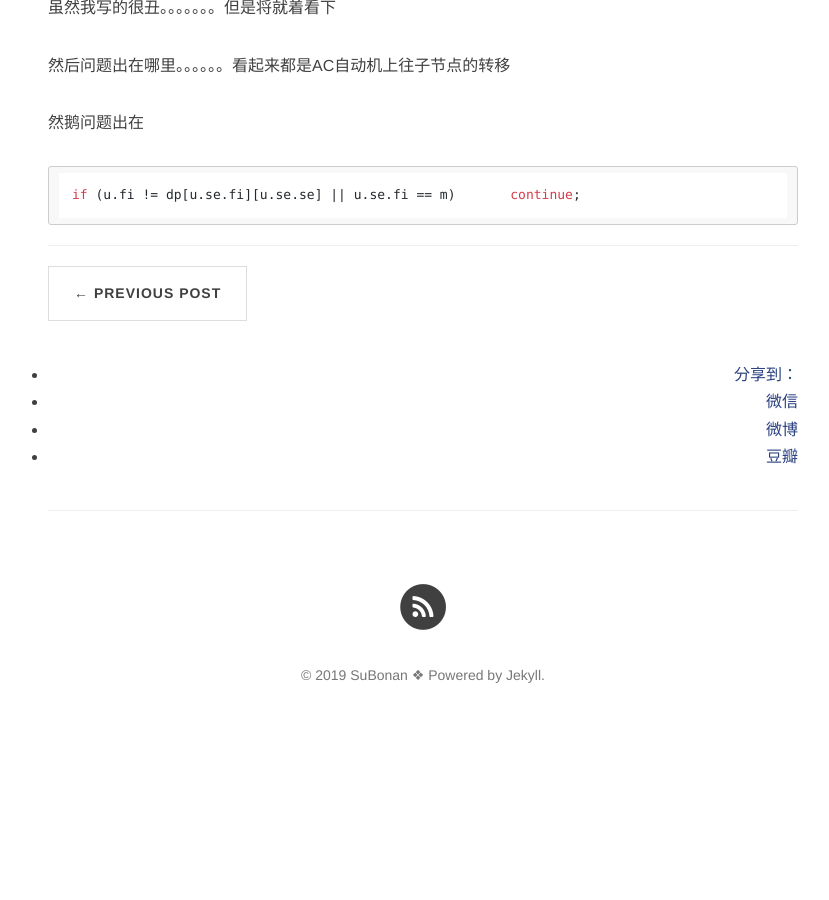
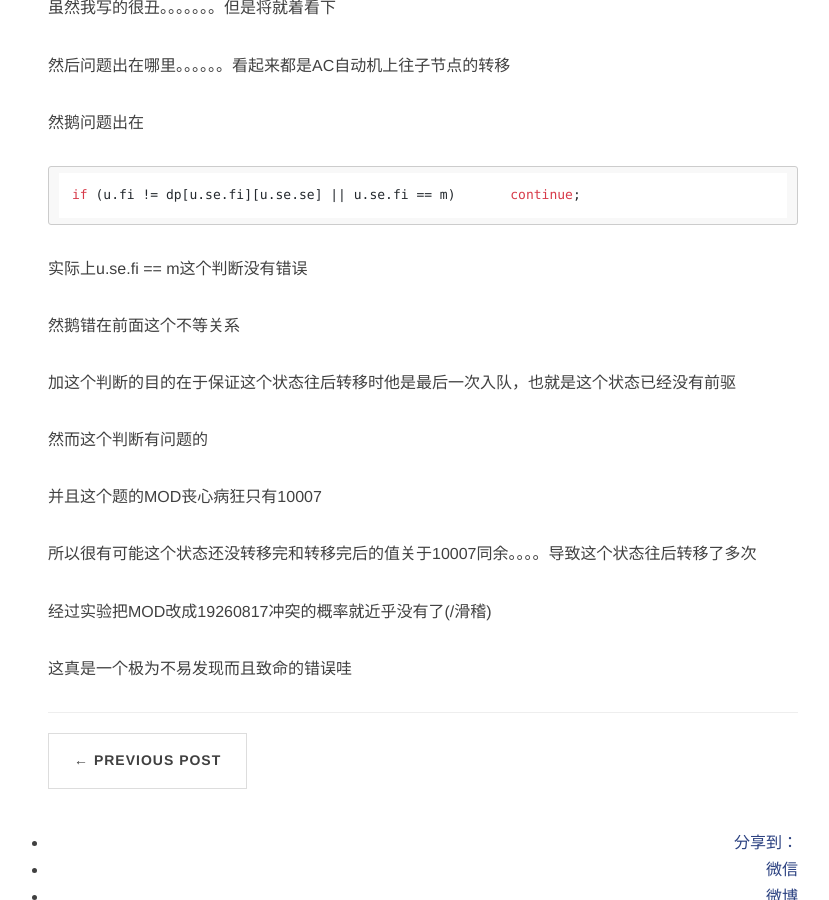
Before and after one commit to SugarSBN/SBN, a Jekyll site: the page built from _posts/2019-2-3-关于DP转移.md, in a window 1280 px wide and 900 px high, scrolled down 1493 px. Shown: the whole window, without its empty margins (217-1046 px from the left). Built offline with Jekyll 4.4.1, drawn with Linux system fonts in a browser that asks for light colours; nearby versions of some CDN libraries; comment, search, counter and statistics services are not loaded; before the commit the page ends 2246 px from its top, so only the background shows below that.

Commit message:
Update 2019-2-3-关于DP转移.md

````diff
--- a/_posts/2019-2-3-关于DP转移.md
+++ b/_posts/2019-2-3-关于DP转移.md
@@ -61,3 +61,19 @@ while(!Q.empty()){
 ```c++
 if (u.fi != dp[u.se.fi][u.se.se] || u.se.fi == m)	continue;
 ```
+
+实际上u.se.fi == m这个判断没有错误
+
+然鹅错在前面这个不等关系
+
+加这个判断的目的在于保证这个状态往后转移时他是最后一次入队，也就是这个状态已经没有前驱
+
+然而这个判断有问题的
+
+并且这个题的MOD丧心病狂只有10007
+
+所以很有可能这个状态还没转移完和转移完后的值关于10007同余。。。。导致这个状态往后转移了多次
+
+经过实验把MOD改成19260817冲突的概率就近乎没有了(/滑稽)
+
+这真是一个极为不易发现而且致命的错误哇
````
